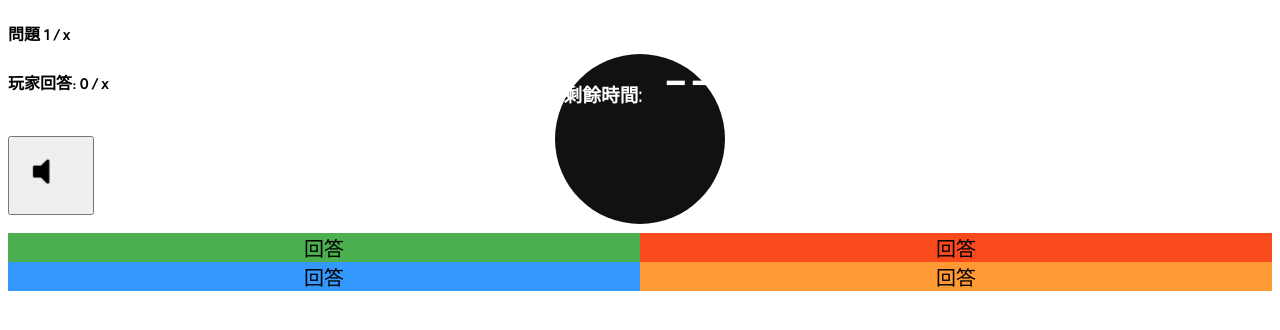
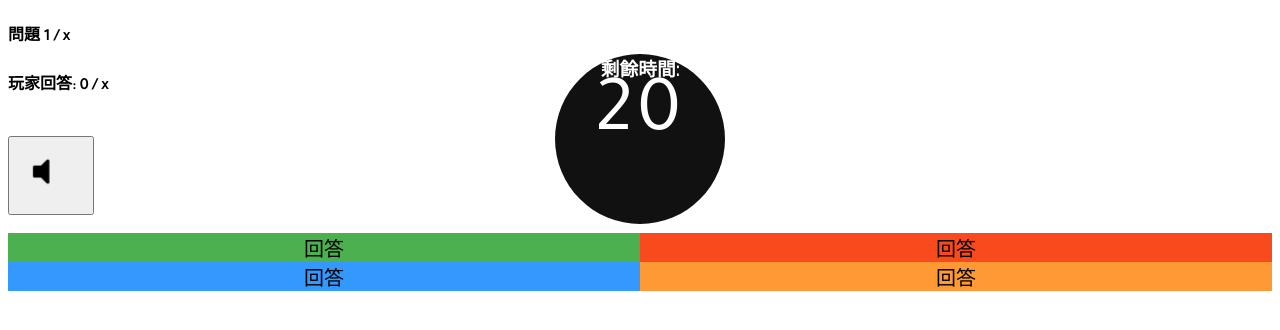
Before and after one commit to webber0928/teach-game, a website: page frontend/host/game/index.html in a window 1280 px wide. Drawn offline with nearby package versions, Linux system fonts and the light colour scheme; no server answers.

Commit message:
update style

```diff
--- a/frontend/host/game/index.html
+++ b/frontend/host/game/index.html
@@ -16,7 +16,7 @@
         </h4> -->
         <h4 id="questionNum">問題 1 / x</h4>
         <h4 id="playersAnswered">玩家回答: 0 / x</h4>
-        <h3 id="timerText">剩餘時間:<span id="num"> -- </span></h3>
+        <h3 id="timerText">剩餘時間:<br><span id="num"> 20 </span></h3>
 
         <div class="square" id="square1"></div>
         <div class="square" id="square2"></div>
```
